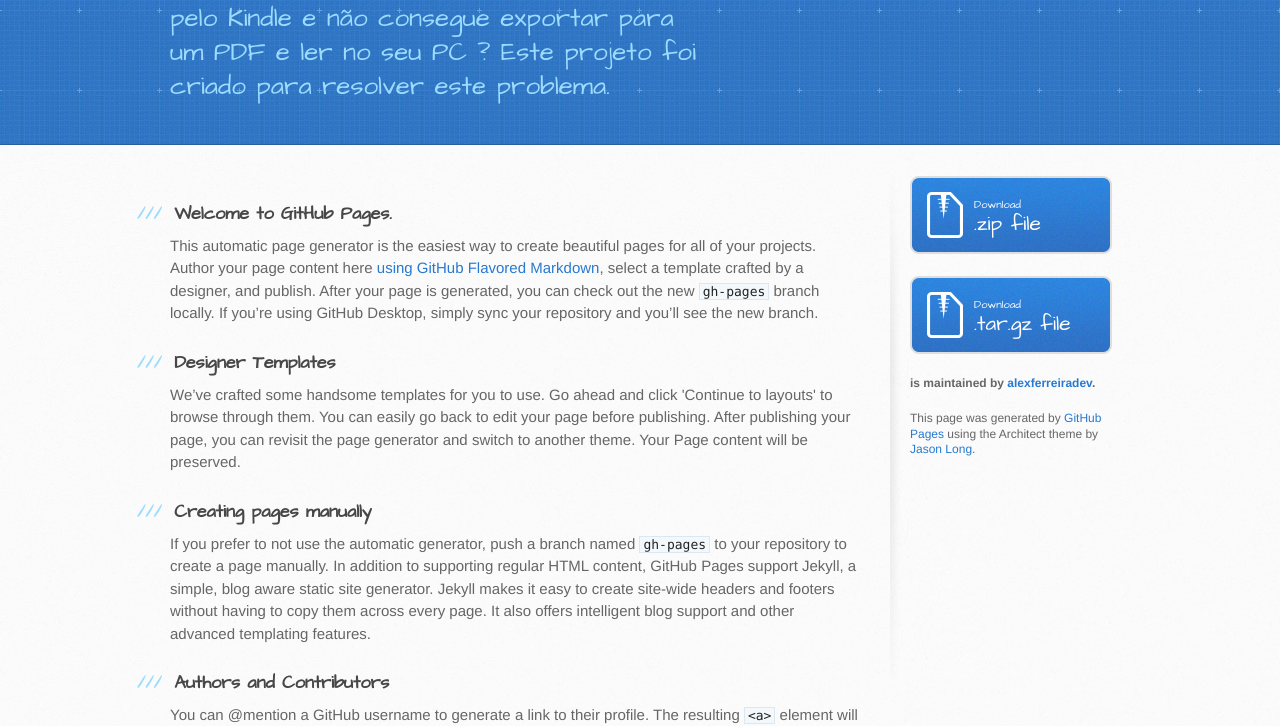
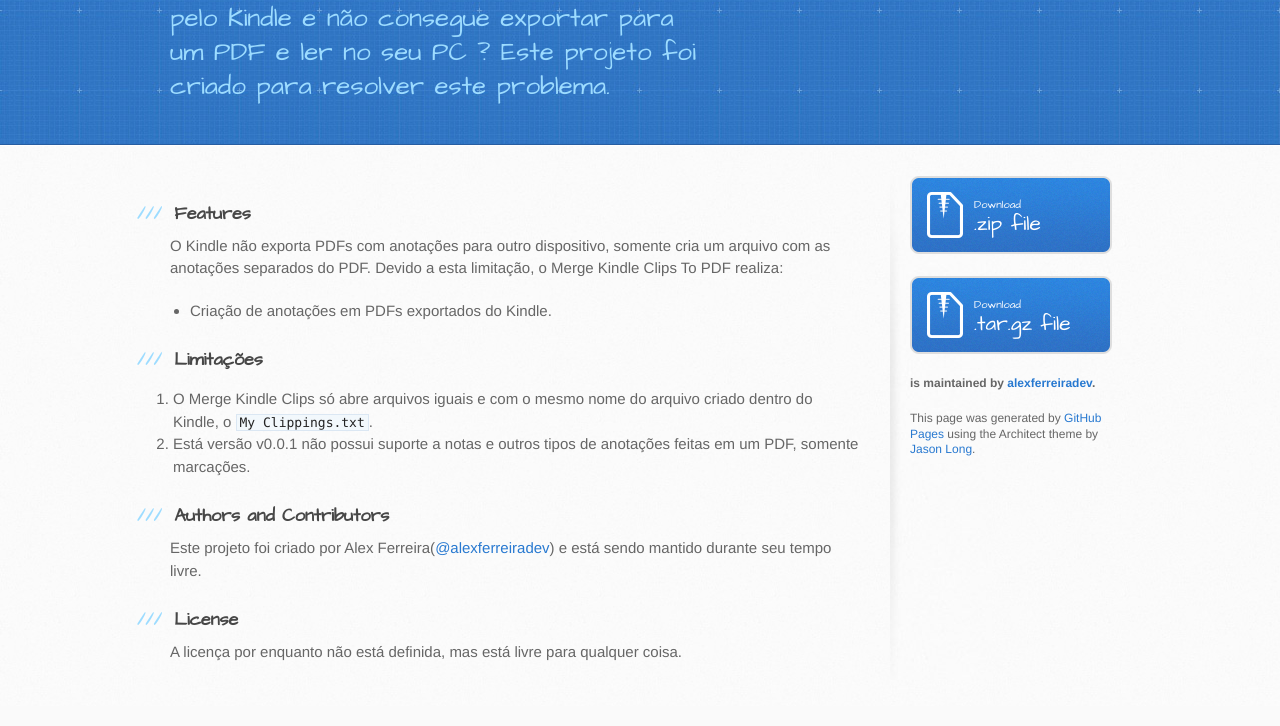
Before and after one commit to alexferreiradev/MergeKindleClippingsToPDF, a plain HTML site: page index.html in a window 1280 px wide. Shown: the part 230-956 px from the top of the page. Drawn offline with Linux system fonts and the light colour scheme.

```diff
--- a/index.html
+++ b/index.html
@@ -29,29 +29,31 @@
       <div class="inner clearfix">
         <section id="main-content">
           <h3>
-<a id="welcome-to-github-pages" class="anchor" href="#welcome-to-github-pages" aria-hidden="true"><span aria-hidden="true" class="octicon octicon-link"></span></a>Welcome to GitHub Pages.</h3>
+<a id="features" class="anchor" href="#features" aria-hidden="true"><span aria-hidden="true" class="octicon octicon-link"></span></a>Features</h3>
 
-<p>This automatic page generator is the easiest way to create beautiful pages for all of your projects. Author your page content here <a href="https://guides.github.com/features/mastering-markdown/">using GitHub Flavored Markdown</a>, select a template crafted by a designer, and publish. After your page is generated, you can check out the new <code>gh-pages</code> branch locally. If you’re using GitHub Desktop, simply sync your repository and you’ll see the new branch.</p>
+<p>O Kindle não exporta PDFs com anotações para outro dispositivo, somente cria um arquivo com as anotações separados do PDF. Devido a esta limitação, o Merge Kindle Clips To PDF realiza:</p>
+
+<ul>
+<li>Criação de anotações em PDFs exportados do Kindle.</li>
+</ul>
 
 <h3>
-<a id="designer-templates" class="anchor" href="#designer-templates" aria-hidden="true"><span aria-hidden="true" class="octicon octicon-link"></span></a>Designer Templates</h3>
+<a id="limitações" class="anchor" href="#limita%C3%A7%C3%B5es" aria-hidden="true"><span aria-hidden="true" class="octicon octicon-link"></span></a>Limitações</h3>
 
-<p>We’ve crafted some handsome templates for you to use. Go ahead and click 'Continue to layouts' to browse through them. You can easily go back to edit your page before publishing. After publishing your page, you can revisit the page generator and switch to another theme. Your Page content will be preserved.</p>
-
-<h3>
-<a id="creating-pages-manually" class="anchor" href="#creating-pages-manually" aria-hidden="true"><span aria-hidden="true" class="octicon octicon-link"></span></a>Creating pages manually</h3>
-
-<p>If you prefer to not use the automatic generator, push a branch named <code>gh-pages</code> to your repository to create a page manually. In addition to supporting regular HTML content, GitHub Pages support Jekyll, a simple, blog aware static site generator. Jekyll makes it easy to create site-wide headers and footers without having to copy them across every page. It also offers intelligent blog support and other advanced templating features.</p>
+<ol>
+<li>O Merge Kindle Clips só abre arquivos iguais e com o mesmo nome do arquivo criado dentro do Kindle, o <code>My Clippings.txt</code>. </li>
+<li>Está versão v0.0.1 não possui suporte a notas e outros tipos de anotações feitas em um PDF, somente marcações.</li>
+</ol>
 
 <h3>
 <a id="authors-and-contributors" class="anchor" href="#authors-and-contributors" aria-hidden="true"><span aria-hidden="true" class="octicon octicon-link"></span></a>Authors and Contributors</h3>
 
-<p>You can @mention a GitHub username to generate a link to their profile. The resulting <code>&lt;a&gt;</code> element will link to the contributor’s GitHub Profile. For example: In 2007, Chris Wanstrath (<a href="https://github.com/defunkt" class="user-mention">@defunkt</a>), PJ Hyett (<a href="https://github.com/pjhyett" class="user-mention">@pjhyett</a>), and Tom Preston-Werner (<a href="https://github.com/mojombo" class="user-mention">@mojombo</a>) founded GitHub.</p>
+<p>Este projeto foi criado por Alex Ferreira(<a href="https://github.com/alexferreiradev" class="user-mention">@alexferreiradev</a>) e está sendo mantido durante seu tempo livre.</p>
 
 <h3>
-<a id="support-or-contact" class="anchor" href="#support-or-contact" aria-hidden="true"><span aria-hidden="true" class="octicon octicon-link"></span></a>Support or Contact</h3>
+<a id="license" class="anchor" href="#license" aria-hidden="true"><span aria-hidden="true" class="octicon octicon-link"></span></a>License</h3>
 
-<p>Having trouble with Pages? Check out our <a href="https://help.github.com/pages">documentation</a> or <a href="https://github.com/contact">contact support</a> and we’ll help you sort it out.</p>
+<p>A licença por enquanto não está definida, mas está livre para qualquer coisa.</p>
         </section>
 
         <aside id="sidebar">
```
Also changed, not shown: params.json (+1 -1 lines).
